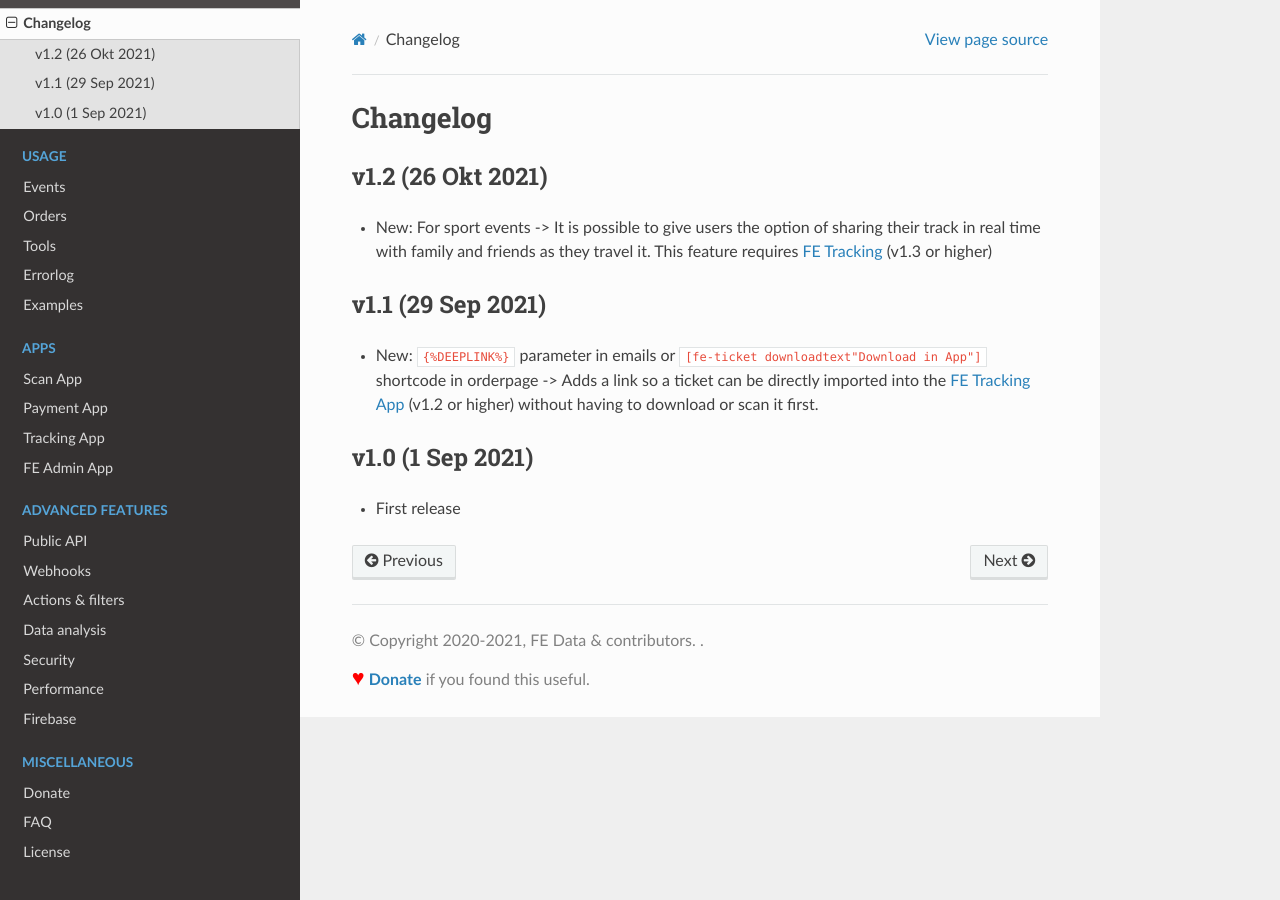
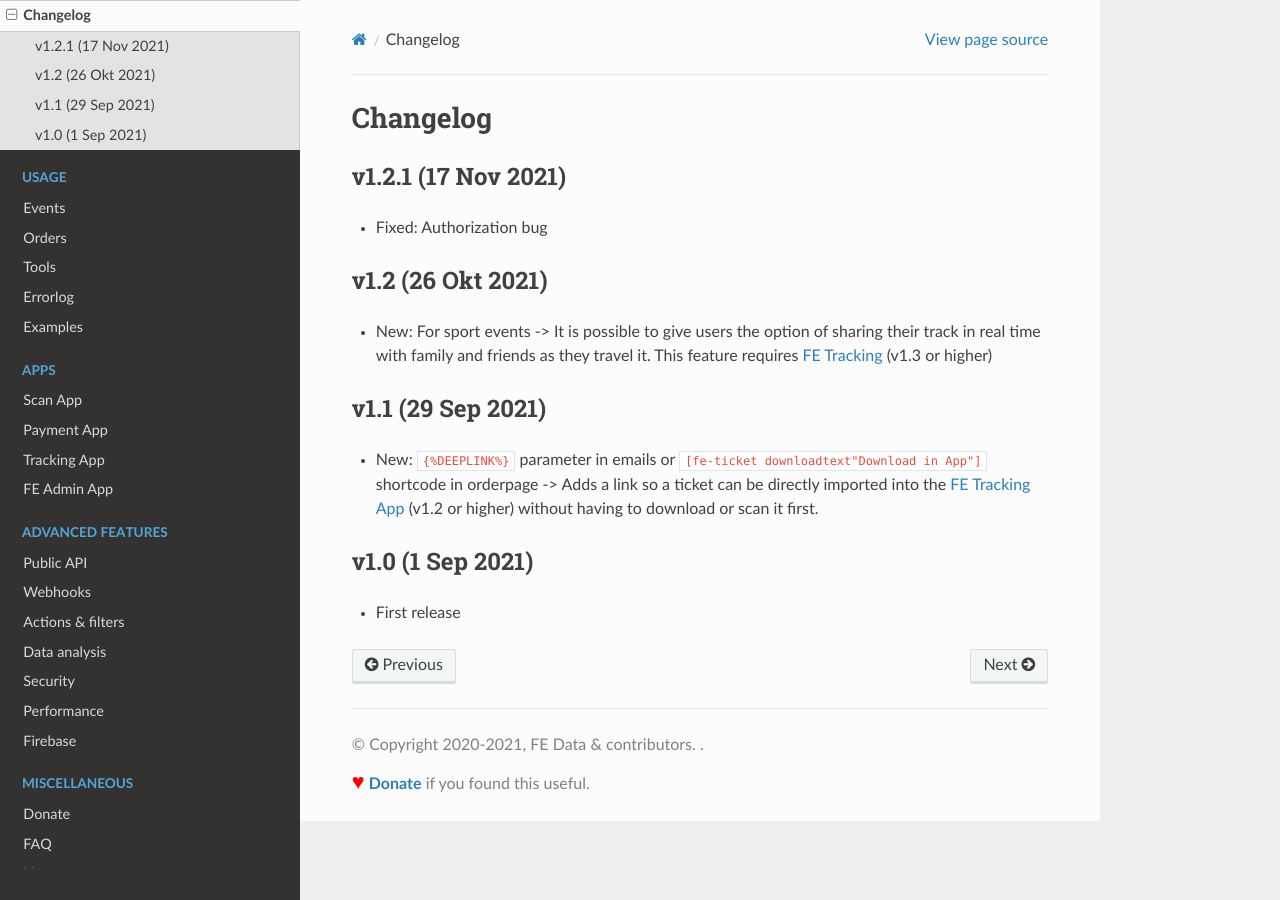
Before and after one commit to fe-data/fe-docs, a Sphinx documentation site: the page built from docs/getting-started/changelog.rst, in a window 1280 px wide. Built offline with Sphinx 7.4.7 and the Read the Docs theme 2.0.0, drawn with Linux system fonts in a browser that asks for light colours.

Commit message:
Fast Events v1.2.1

```diff
--- a/docs/getting-started/changelog.rst
+++ b/docs/getting-started/changelog.rst
@@ -1,5 +1,9 @@
 Changelog
 =========
+
+v1.2.1 (17 Nov 2021)
+------------------
+* Fixed: Authorization bug
 
 v1.2 (26 Okt 2021)
 ------------------
```
